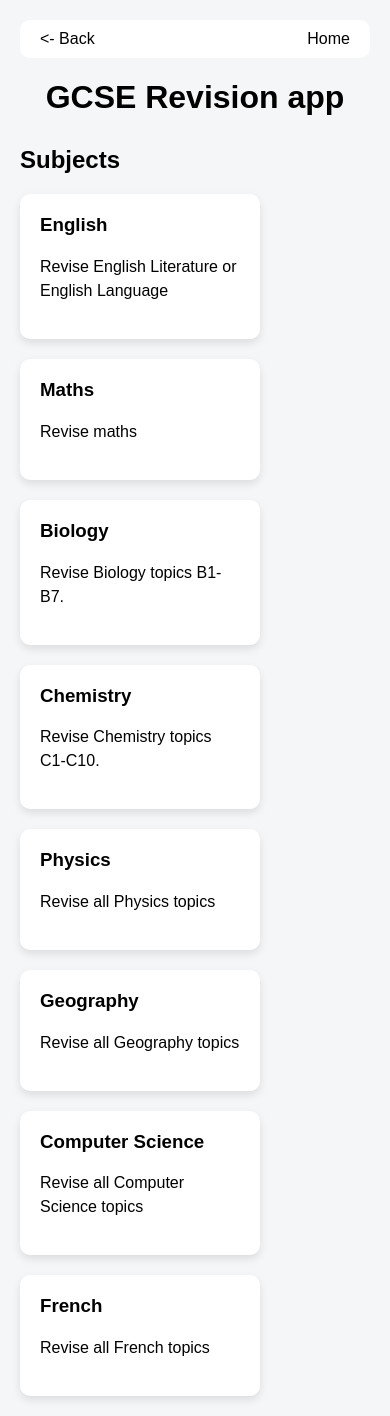
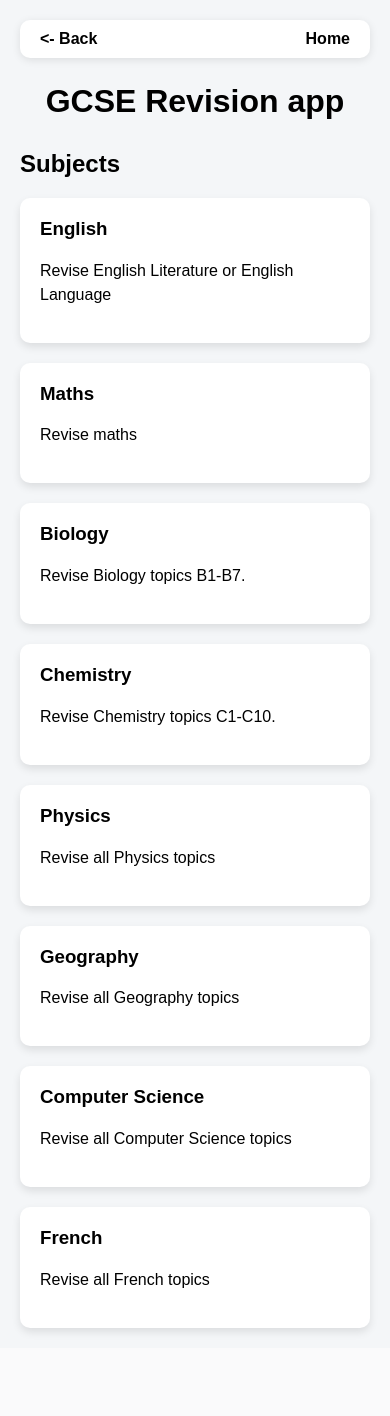
Before and after one commit to jshepherd1234/GCSE-Revision-App, a Flask app: page / in a window 390 px wide. After the commit the page ends 1335 px from the top, so only its background shows below. Run offline with Flask 3, Linux system fonts and the light colour scheme.

Commit message:
Improved mobile layout

```diff
--- a/app.py
+++ b/app.py
@@ -78,4 +78,4 @@ def progress(): #Creating progress function
 
 
 
-app.run()
+app.run(host="0.0.0.0", port=5000, debug=True)
--- a/static/style.css
+++ b/static/style.css
@@ -54,8 +54,10 @@ h2 { /* Targets h2 headings*/
     /* Changes text colour */
     color: black;
 
-    /* Makes the card bigger and easier to tap on */
-    width: 200px;
+    /* Makes the card adjustable dependant on device */
+    flex: 1 1 220px;
+
+    max-width: 260px;
 
     /* Makes changes happen smoothly */
     transition: 0.2s;
@@ -138,6 +140,9 @@ h2 { /* Targets h2 headings*/
     /* Adds space between buttons */
     justify-content: space-between;
 
+    /* Aligns items */
+    align-items: center;
+
     /* Adds space inside */
     padding: 10px 20px;
 
@@ -148,7 +153,10 @@ h2 { /* Targets h2 headings*/
     border-radius: 10px;
 
     /* Space below navbar */
-    margin-bottom: 20px;
+    margin-bottom: 25px;
+
+    /* Creates a box shadow */
+    box-shadow: 0 2px 8px rgba(0,0,0,0.1)
 
 }
 
@@ -158,7 +166,23 @@ h2 { /* Targets h2 headings*/
     /* Removes underline */
     text-decoration: none;
 
-    /* text colour */
+    /* Text colour */
     color: black;
 
+    /* Sets font weight */
+    font-weight: bold;
+
 }
+
+/* Applies only on phones */
+@media (max-width: 700px) {
+
+    .card {
+
+        max-width: none;
+
+        width: 100%;
+
+    }
+
+}
--- a/templates/base.html
+++ b/templates/base.html
@@ -11,6 +11,8 @@
         {% block title %}GCSE Revision App{% endblock %}
 
     </title>
+
+    <meta name="viewport" content="width=device-width, initial-scale=1.0">
 
     <link rel="stylesheet" href="{{ url_for('static', filename='style.css') }}">
 
```
